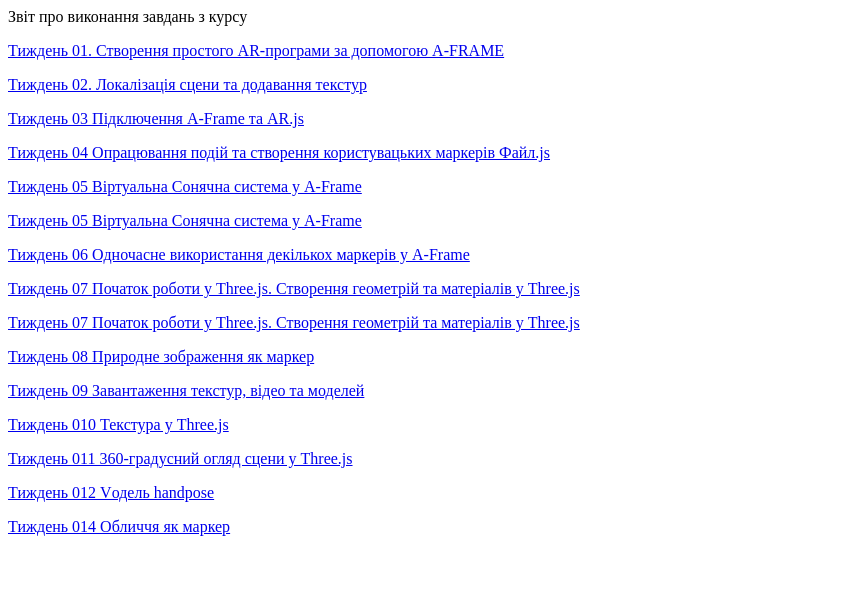
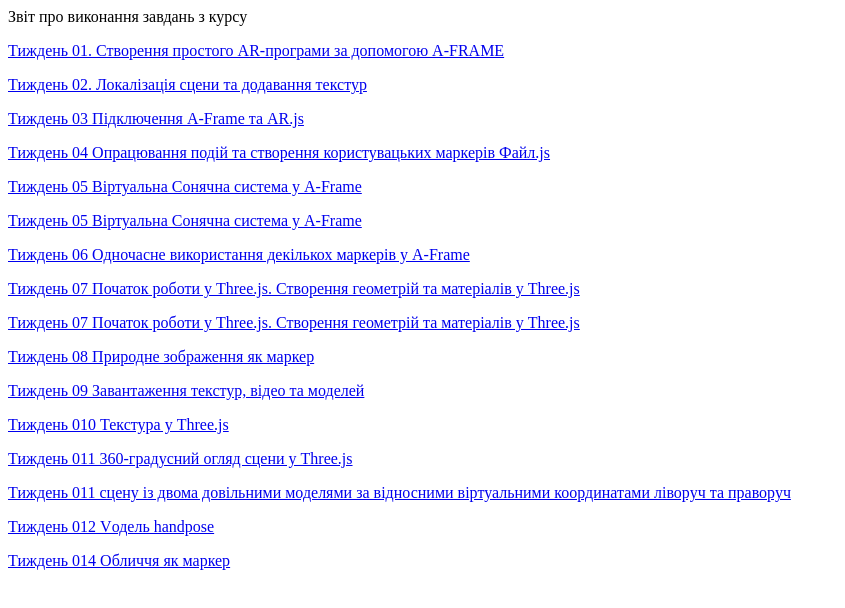
Before and after one commit to Rybachuk-Anastasiia/Rybachuk-Anastasiia.github.io, a plain HTML site: page index.html in a window 1280 px wide. Shown: the whole page, without its empty margins (0-845 px from the left). Drawn offline with Linux system fonts and the light colour scheme.

Commit message:
Add files via upload

```diff
--- a/index.html
+++ b/index.html
@@ -21,6 +21,7 @@
 <p><a href="week9/ARindex.html" target="_blank">Тиждень 09 Завантаження текстур, відео та моделей </a>
 <p><a href="week10/threejs_second.html" target="_blank">Тиждень 010 Текстура у Three.js</a>
 <p><a href="week11/controls.html" target="_blank">Тиждень 011 360-градусний огляд сцени у Three.js</a>
+<p><a href="wee11/controls.html" target="_blank">Тиждень 011  сцену із двома довільними моделями за відносними віртуальними координатами ліворуч та праворуч</a>
 <p><a href="week12/tm_exp.html" target="_blank">Тиждень 012 Vодель handpose</a>
 
 <p><a href="week14/face.html" target="_blank">Тиждень 014 Обличчя як маркер </a>
```
